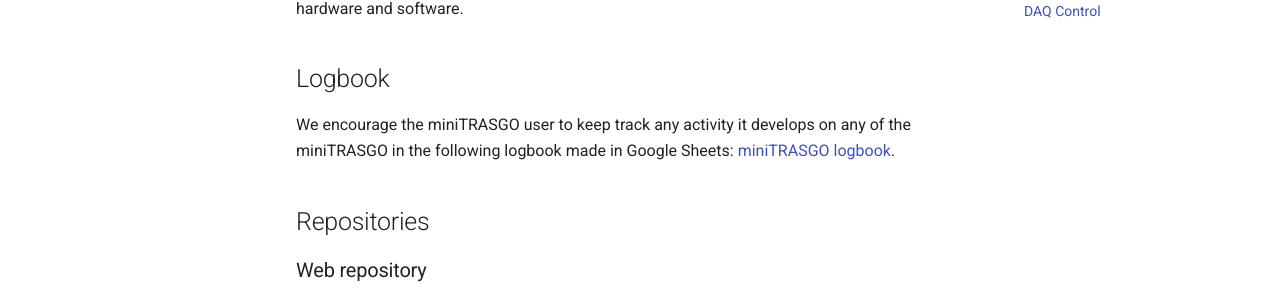
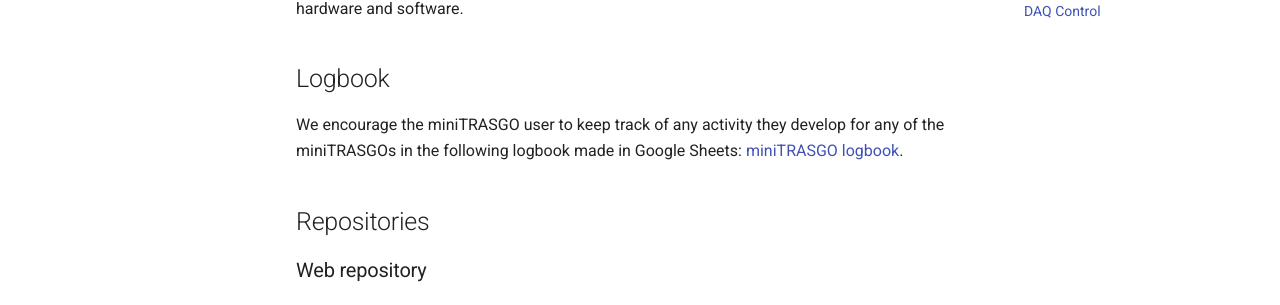
Before and after one commit to cayesoneira/miniTRASGO-documentation, an MkDocs documentation site: the page built from docs/index.md, in a window 1280 px wide and 979 px high. Shown: the part 283-588 px from the top of the window. Built offline with MkDocs 1.6.1 and Material for MkDocs 9.7.7, drawn with Linux system fonts in a browser that asks for light colours.

Commit message:
Update index.md

```diff
--- a/docs/index.md
+++ b/docs/index.md
@@ -2,7 +2,7 @@
 Here everything necessary to use the miniTRASGO (miniature TRacking ...) cosmic ray (CR) telescope is found (sometimes also called "mingo"). We split this page in several parts including hardware and software.
 
 ## Logbook
-We encourage the miniTRASGO user to keep track any activity it develops on any of the miniTRASGO in the following logbook made in Google Sheets: [miniTRASGO logbook](https://docs.google.com/spreadsheets/d/12n6DfQ32oXcRKpHaolfAoO3pKVVrrWzk7TBOIZ0N6ro/edit?usp=sharing).
+We encourage the miniTRASGO user to keep track of any activity they develop for any of the miniTRASGOs in the following logbook made in Google Sheets: [miniTRASGO logbook](https://docs.google.com/spreadsheets/d/12n6DfQ32oXcRKpHaolfAoO3pKVVrrWzk7TBOIZ0N6ro/edit?usp=sharing).
 
 ## Repositories
 
```
